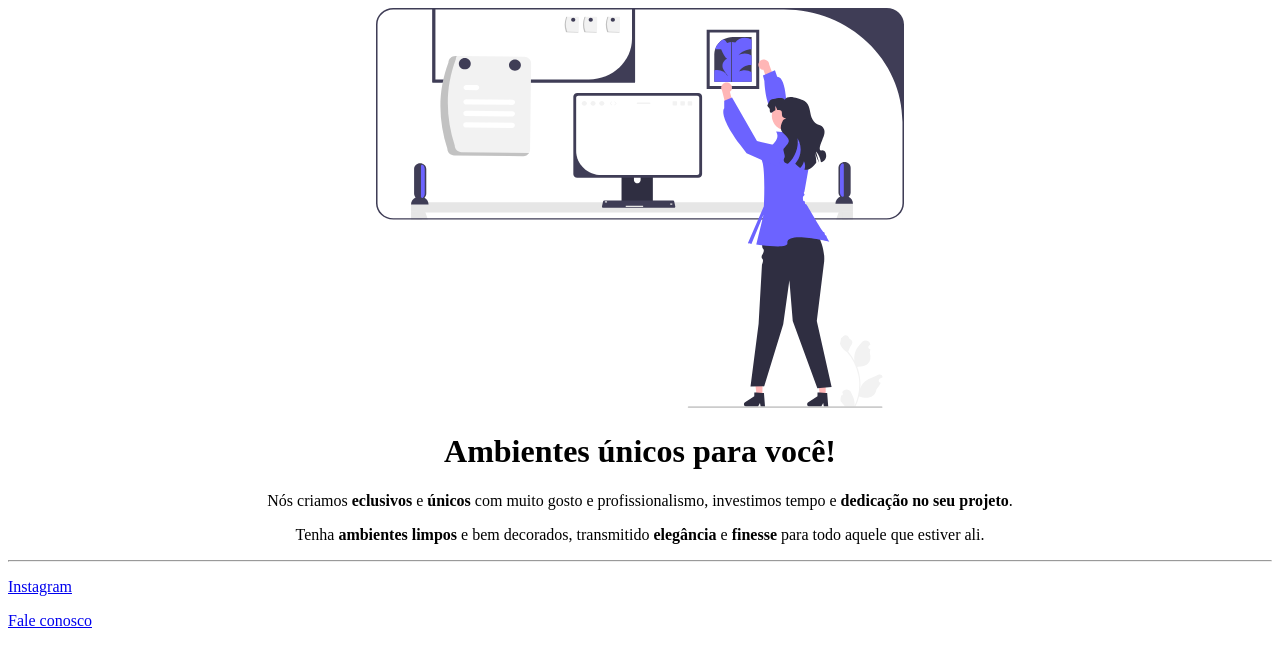
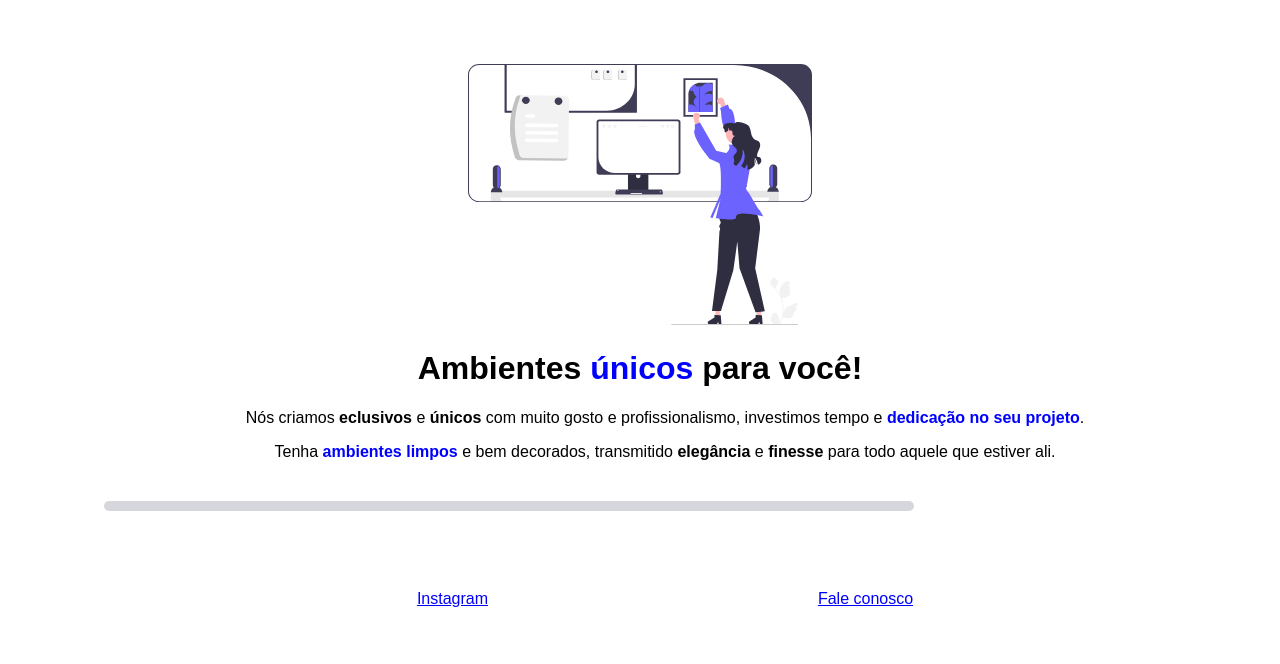
Before and after one commit to julio-r-ai/dh-arquitetura, a plain HTML site: page index.html in a window 1280 px wide. Drawn offline with Linux system fonts and the light colour scheme.

Commit message:
adicionei uma linha, e usei o space-evely para separar as Divs do footer

```diff
--- a/index.html
+++ b/index.html
@@ -5,30 +5,35 @@
     <meta http-equiv="X-UA-Compatible" content="IE=edge">
     <meta name="viewport" content="width=device-width, initial-scale=1.0">
     <link rel="stylesheet" href="style.css">
-    <title>Document</title>
+    <title>DH - Aquitetura</title>
 </head>
 <body>
 
     <div class="centralizar">
 
-        <img src="img/banner.svg" alt="Banner" height="400px">
+        <img src="img/banner.svg" alt="Banner">
 
-        <h1>Ambientes <strong>únicos</strong> para você!</h1>
+        <h1>Ambientes <strong class="blue">únicos</strong> para você!</h1>
 
-        <p>Nós criamos <strong>eclusivos</strong> e <strong>únicos</strong> com muito gosto e profissionalismo, investimos tempo e <strong>dedicação no seu projeto</strong>.</p>
+        <p>Nós criamos <strong>eclusivos</strong> e <strong>únicos</strong> com muito gosto e profissionalismo, investimos tempo e <strong class="blue">dedicação no seu projeto</strong>.</p>
 
-        <p>Tenha <strong>ambientes limpos</strong> e bem decorados, transmitido <strong>elegância</strong> e <strong>finesse</strong> para todo aquele que estiver ali.</p>
+        <p>Tenha <strong class="blue">ambientes limpos</strong> e bem decorados, transmitido <strong>elegância</strong> e <strong>finesse</strong> para todo aquele que estiver ali.</p>
 
     </div>
 
-    <hr>
+    <div class="linha"></div>
 
     <footer>
 
-        <a href="https:/www.instagram.com" target="_blank"><p>Instagram</p></a>
+        <div class="main-footer">
+         <div>
+                <a href="https:/www.instagram.com" target="_blank" class="blue"><p>Instagram</p></a>
+         </div>
 
-        <a href="https://g1.globo.com/al/alagoas/" target="_blank"><p>Fale conosco</p></a>
-
+          <div>
+                <a href="https://g1.globo.com/al/alagoas/" target="_blank" class="blue"><p>Fale conosco</p></a>
+          </div>
+        </div>
     </footer>
 
 </body>
--- a/style.css
+++ b/style.css
@@ -1,3 +1,13 @@
+body{
+    margin: 5%;
+    font-family: Arial, Helvetica, sans-serif;
+}
+
+p{
+    text-align: center;
+    text-indent: 50px;
+}
+
 .centralizar{
     text-align: center;
 }
@@ -5,3 +15,23 @@
 .blue{
     color: blue;
 }
+
+.main-footer{
+
+   padding: 2%;
+
+
+   display: flex;
+   justify-content: space-evenly;
+
+
+}
+
+.linha{
+    width: 800px;
+    border: 5px solid rgb(214, 214, 221);
+    margin: 40px;
+    border-radius: 5ch;
+    display: flex;
+
+}
```
